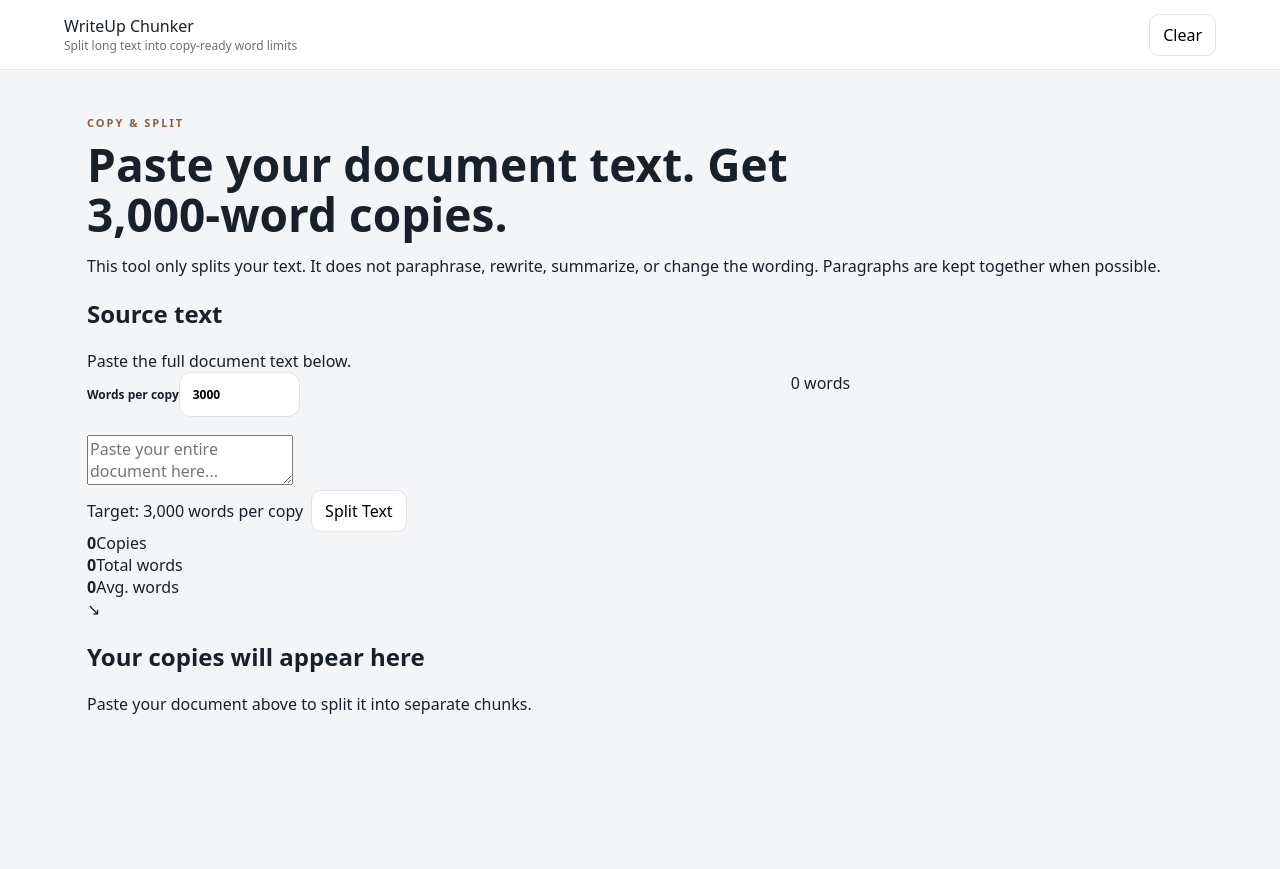
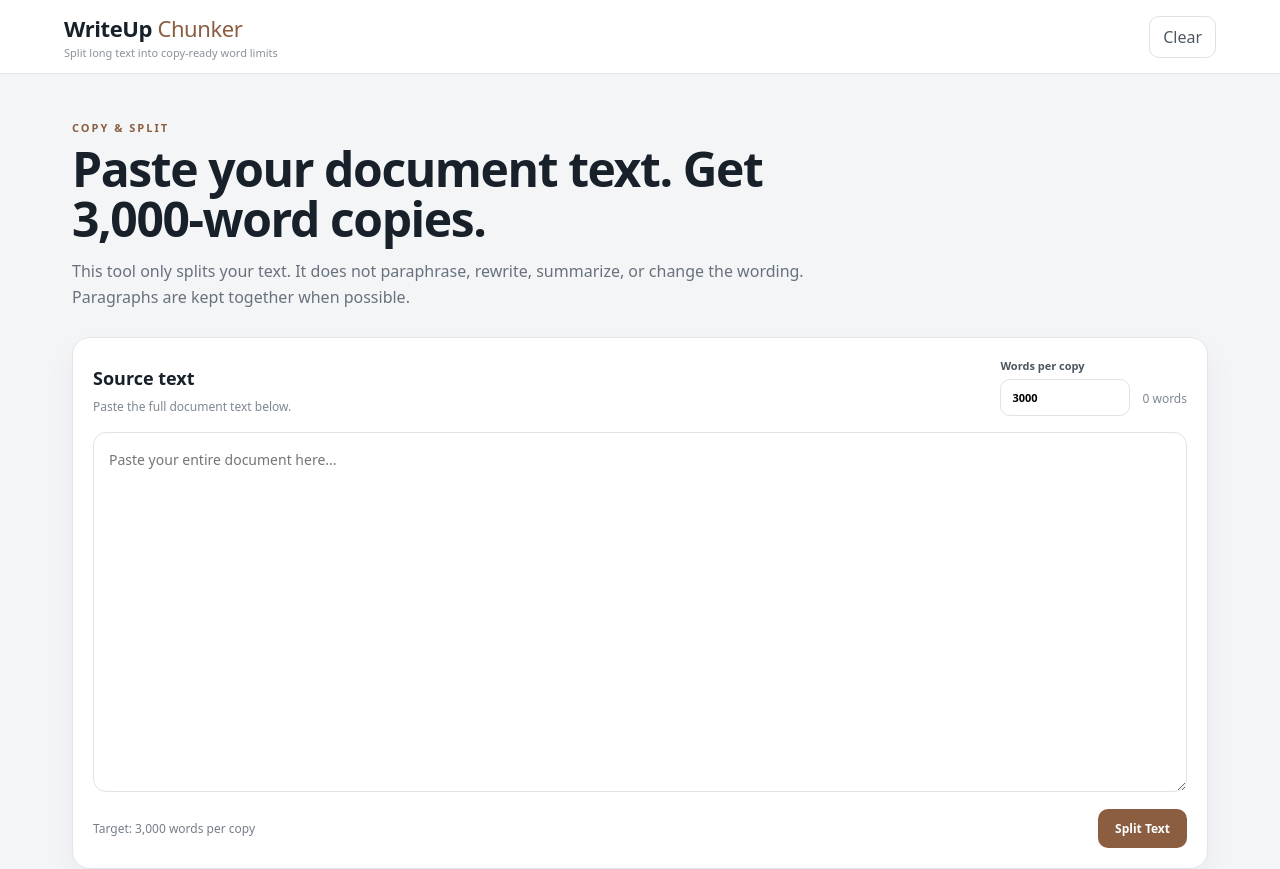
Before and after one commit to omsanap907-dotcom/writeup, a React (Vite) app: page / in a window 1280 px wide. Shown: the top 869 px of the page. Before the commit the page ends 800 px from the top, so only its background shows below. Built offline with nearby package versions, Linux system fonts and the light colour scheme.

Commit message:
Update UI for text chunker

```diff
--- a/src/App.css
+++ b/src/App.css
@@ -1,24 +1,28 @@
-header{height:70px;background:white;border-bottom:1px solid #e3e6ea;padding:0 5%;display:flex;justify-content:space-between;align-items:center}
-header b{font-size:22px}header b span{color:#8f5d3e}header small{display:block;color:#888;font-size:11px}
-header div:last-child{color:#69717b;font-size:12px}
-button{border:1px solid #dfe3e8;background:white;border-radius:10px;padding:9px 13px;cursor:pointer;margin-left:8px}
-.app{min-height:100vh;background:#f4f5f7}.app main{max-width:1150px;margin:auto;padding:45px 22px 60px}
-.eyebrow{font-size:11px;font-weight:800;letter-spacing:2px;color:#8f5d3e}
-h1{font-size:46px;line-height:1.08;max-width:820px;margin:10px 0}.lead{color:#6d7580;max-width:820px;line-height:1.6}
-.card{background:white;border:1px solid #e3e6ea;border-radius:18px;padding:20px;box-shadow:0 10px 30px #2430380d}
-.setup{display:grid;grid-template-columns:1fr 1.5fr;gap:18px;margin:25px 0 18px}
-.field{display:flex;flex-direction:column;gap:8px}.field.full{grid-column:1/-1}
-label{font-size:12px;font-weight:800}.field label span{font-weight:500;color:#89919a}
-input,.field textarea{border:1px solid #dfe3e8;border-radius:12px;padding:13px;outline:none;font-size:14px;line-height:1.6}
-input:focus,.field textarea:focus,.output textarea:focus{border-color:#b78967}
-.smallBox{height:108px;resize:vertical}.sourceBox{height:190px;resize:vertical}
-.controls{display:grid;grid-template-columns:1.7fr 1fr;gap:20px;margin-bottom:18px}
-.modes{display:flex;gap:10px;margin-top:12px}.modes button{margin:0;flex:1;text-align:left}
-.modes .sel{border-color:#b78967;background:#fff8f3}
-.note{padding:15px;background:#f8f2ed;border-radius:13px;color:#68452f}.note p{font-size:12px;color:#806e62;margin:8px 0 0;line-height:1.5}
-.create{display:block;margin:0 0 18px;background:#8f5d3e;color:white;border:0;font-weight:700;font-size:14px;padding:12px 17px}
-.output h2{font-size:17px;margin:0}.titleRow{display:flex;align-items:center;justify-content:space-between}.titleRow span{font-size:11px;color:#8a919a}
-.output textarea{width:100%;height:430px;margin-top:12px;resize:vertical;border:1px solid #e0e4e8;border-radius:13px;padding:16px;outline:none;line-height:1.8;font-size:15px}
-.length{margin-top:18px;padding:14px 16px;background:#f7f8f9;border:1px solid #e3e6ea;border-radius:12px;color:#59616b;font-size:12px}
-.notice{margin-top:14px;padding:15px;background:white;border:1px solid #e3e6ea;border-radius:14px;color:#68452f}.notice small{color:#806e62}
-@media(max-width:800px){.setup,.controls{grid-template-columns:1fr}.field.full{grid-column:auto}h1{font-size:36px}.modes{flex-direction:column}.app main{padding:32px 16px}}
+:root{color-scheme:light}
+*{box-sizing:border-box}
+body{margin:0;font-family:Inter,ui-sans-serif,system-ui,-apple-system,BlinkMacSystemFont,"Segoe UI",sans-serif;background:#f4f5f7;color:#17202a}
+button,input,textarea{font:inherit}
+button{cursor:pointer}
+.app{min-height:100vh}
+.topbar{height:74px;background:#fff;border-bottom:1px solid #e3e7eb;display:flex;align-items:center;justify-content:space-between;padding:0 5%}
+.brand{font-size:22px;font-weight:800;letter-spacing:-.4px}.brand span{font-weight:500;color:#8b5e42}.tagline{font-size:11px;color:#8b929b;margin-top:2px}
+.ghost,.secondary,.copy{border:1px solid #dde2e7;background:#fff;color:#4e5863;border-radius:10px;padding:9px 13px}
+main{max-width:1180px;margin:auto;padding:46px 22px 70px}
+.hero{max-width:820px}.eyebrow{font-size:11px;font-weight:800;letter-spacing:2px;color:#8b5e42}
+h1{font-size:48px;line-height:1.05;letter-spacing:-1.4px;margin:9px 0 13px}.hero p{color:#68727d;line-height:1.65;margin:0 0 26px}
+.panel{background:#fff;border:1px solid #e2e6eb;border-radius:18px;box-shadow:0 12px 30px rgba(30,40,50,.05)}
+.input-panel{padding:20px}
+.panel-head{display:flex;align-items:flex-end;justify-content:space-between;gap:18px}
+.panel-head h2,.results h2{font-size:18px;margin:0 0 4px}.panel-head span,.results-head span{font-size:12px;color:#7e8791}
+.controls{display:flex;align-items:flex-end;gap:12px}.controls label{display:flex;flex-direction:column;gap:6px;font-size:11px;font-weight:800;color:#4c5660}.controls input{width:130px;border:1px solid #dfe4e8;border-radius:10px;padding:10px 11px;outline:none}.count{padding-bottom:9px}
+.source{width:100%;height:360px;resize:vertical;margin-top:16px;border:1px solid #dfe4e8;border-radius:13px;padding:15px;outline:none;line-height:1.7;font-size:14px}
+.source:focus,.chunk-text:focus,.controls input:focus{border-color:#b78967}
+.input-footer{display:flex;justify-content:space-between;align-items:center;padding-top:12px;color:#747e89;font-size:12px}
+.primary{border:0;background:#8b5e42;color:#fff;border-radius:10px;padding:11px 17px;font-weight:750}
+.summary{display:grid;grid-template-columns:repeat(3,1fr);gap:14px;margin:18px 0}.summary div{background:#fff;border:1px solid #e2e6eb;border-radius:15px;padding:16px 18px}.summary b{display:block;font-size:23px}.summary span{font-size:11px;color:#7e8791}
+.results-head{display:flex;justify-content:space-between;align-items:end;margin:24px 0 12px}.result-actions{display:flex;gap:8px}.result-actions button{margin:0}
+.chunk-list{display:grid;gap:14px}.chunk{background:#fff;border:1px solid #e2e6eb;border-radius:16px;padding:16px}
+.chunk-head{display:flex;justify-content:space-between;align-items:center;margin-bottom:10px}.chunk-head div{display:flex;align-items:center;gap:10px}.chunk-head strong{font-size:14px}.chunk-head span{font-size:11px;color:#818a94}
+.copy{padding:8px 12px}.chunk-text{width:100%;min-height:280px;resize:vertical;border:1px solid #e1e5ea;border-radius:12px;padding:14px;line-height:1.7;outline:none;background:#fcfcfd;color:#222b34}
+.empty{text-align:center;padding:80px 20px;border:1px dashed #d7dde3;border-radius:18px;background:rgba(255,255,255,.65);margin-top:24px}.empty-icon{font-size:30px;color:#8b5e42}.empty h2{margin:10px 0 6px;font-size:19px}.empty p{margin:0;color:#7d8791;font-size:13px}
+@media(max-width:800px){h1{font-size:37px}.topbar{padding:0 16px}.panel-head,.results-head,.input-footer{align-items:stretch;flex-direction:column}.controls{align-items:stretch;flex-direction:column}.controls input{width:100%}.count{padding:0}.summary{grid-template-columns:1fr}.result-actions{width:100%}.result-actions button{flex:1}.source{height:300px}}
```
